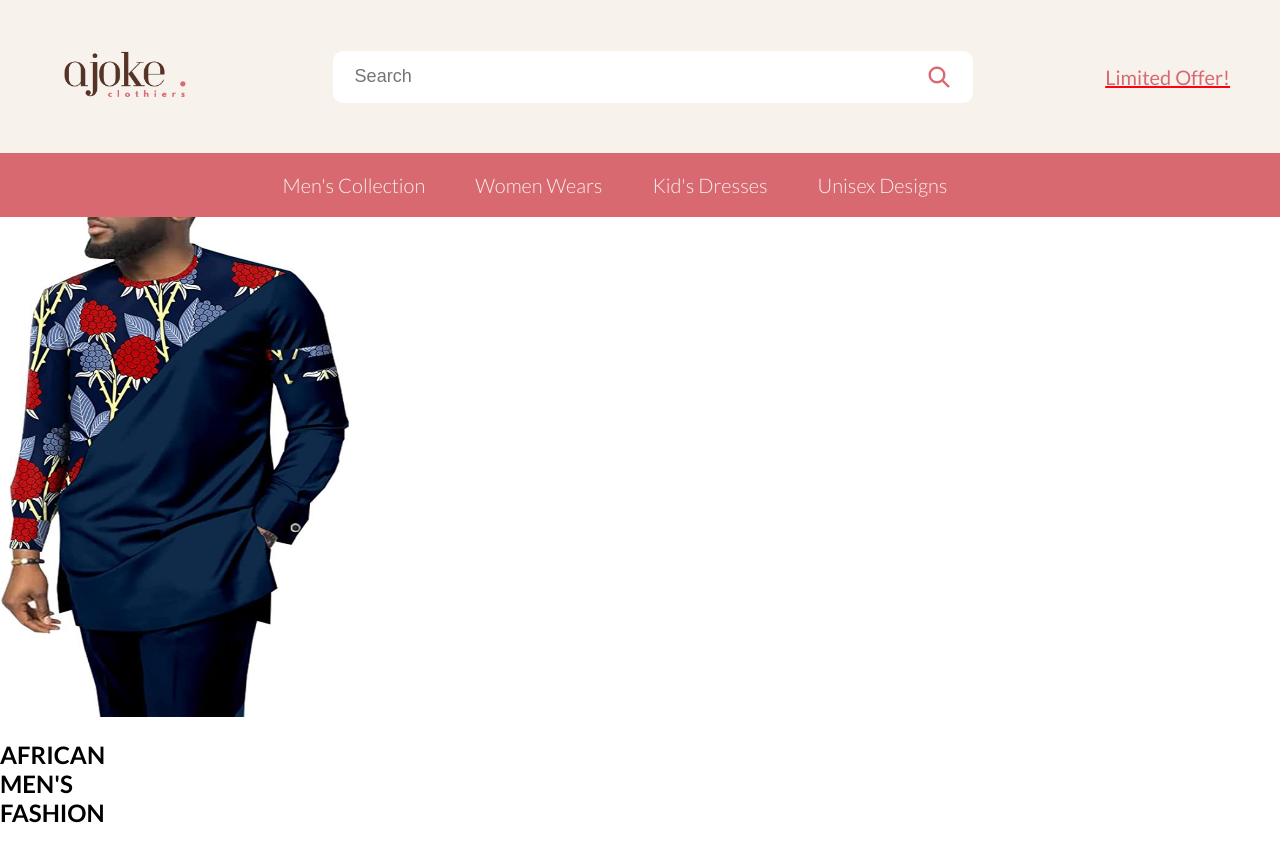
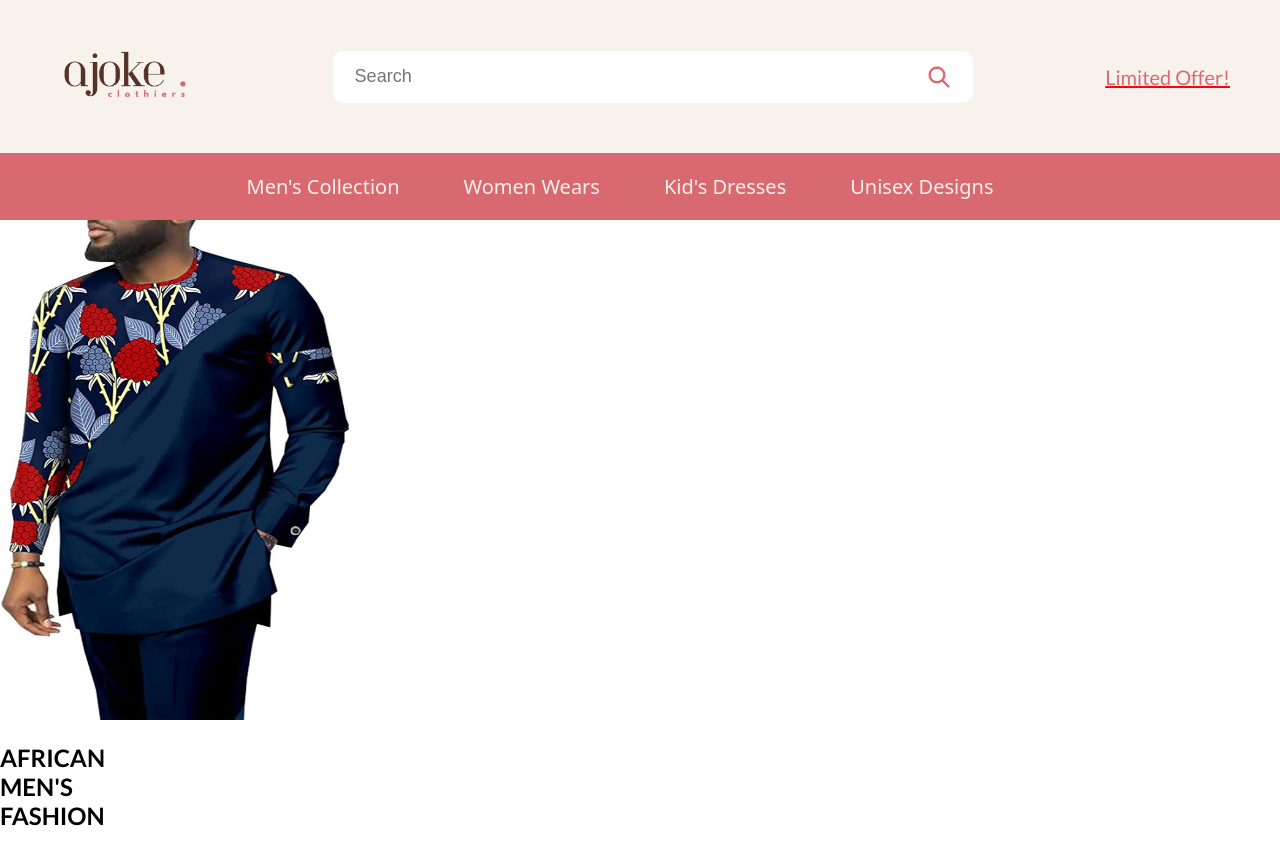
Before and after one commit to DorcasOpatola/ajoke-clothiers-landing-page, a plain HTML site: page index.html in a window 1280 px wide. Shown: the top 845 px of the page. Drawn offline with Linux system fonts and the light colour scheme.

Commit message:
CSS styles added to code

```diff
--- a/style.css
+++ b/style.css
@@ -68,9 +68,11 @@ nav {
 }
 
 .header p {
+    font-family: system-ui, -apple-system, BlinkMacSystemFont, 'Segoe UI', Roboto, Oxygen, Ubuntu, Cantarell, 'Open Sans', 'Helvetica Neue', sans-serif;
+    font-weight: 200;
     font-size: 20px;
-    font-weight: 300;
     color: #F8F2ED;
     cursor: pointer;
-    margin-right: 50px;
+    padding: 0px 12px;
+    margin-right: 40px;
 }
```
